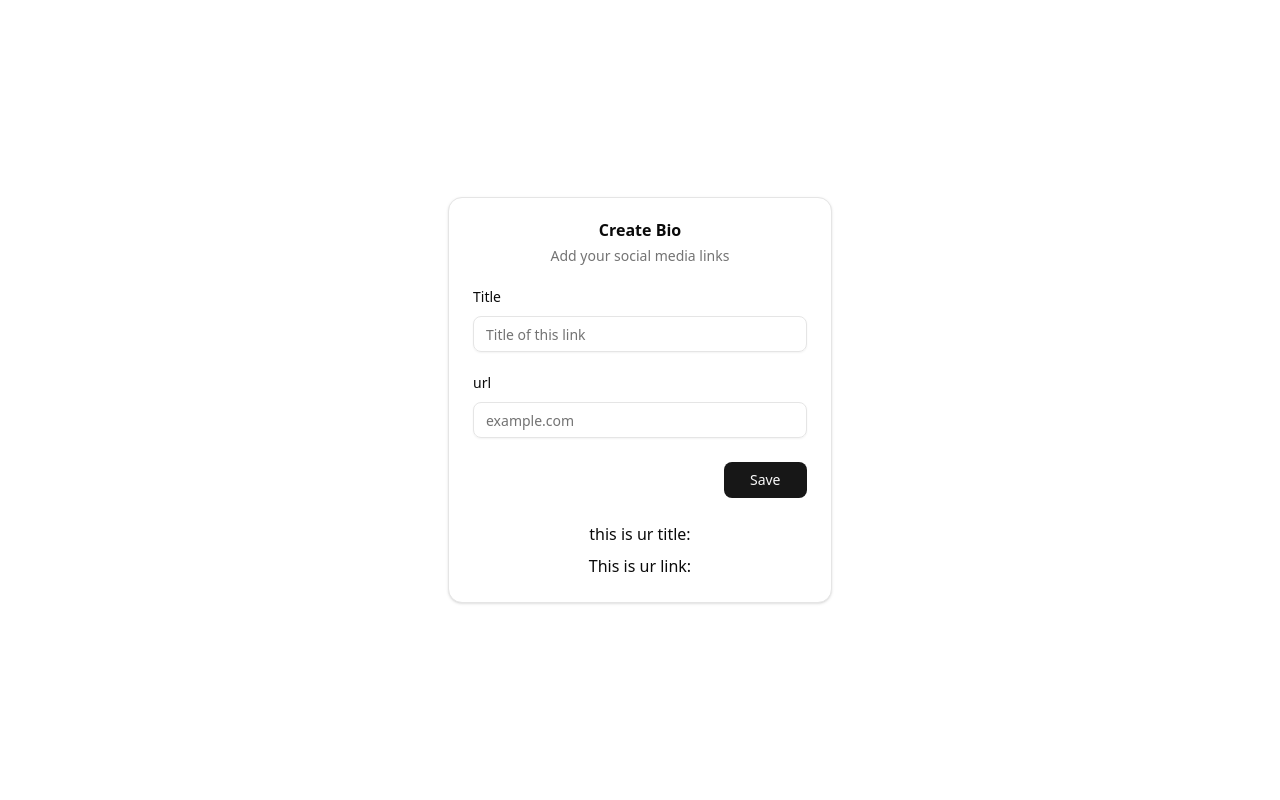
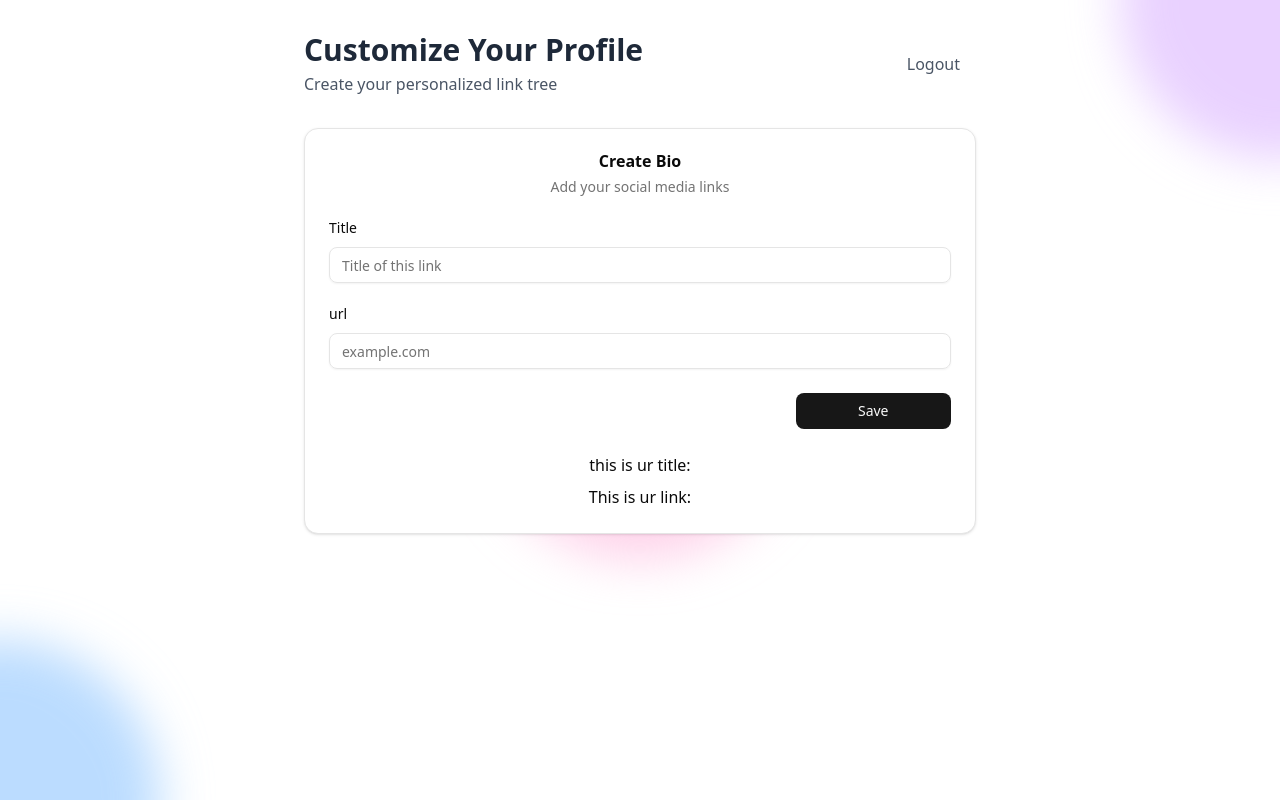
Before and after one commit to Puffssss1/BioTree, a Next.js app: page / in a window 1280 px wide. Built offline with nearby package versions, Linux system fonts and the light colour scheme.

Commit message:
added some design

```diff
--- a/app/login/page.tsx
+++ b/app/login/page.tsx
@@ -2,13 +2,34 @@
 import { LoginForm } from "@/components/login-form";
 import { Signup } from "@/components/signup-form";
 import { useState } from "react";
+import { Mail, Lock, Eye, EyeOff, Link2, Sparkles } from "lucide-react";
 
 export default function Page() {
   const [isLogin, setIsLogin] = useState(true);
 
   return (
+    <div className="min-h-screen flex items-center justify-center px-4">
+      {/* Animated background elements */}
+      <div className="fixed inset-0 overflow-hidden pointer-events-none">
+        <div className="absolute -top-40 -right-40 w-80 h-80 bg-purple-300 rounded-full mix-blend-multiply filter blur-xl opacity-70 animate-pulse"></div>
+        <div className="absolute -bottom-40 -left-40 w-80 h-80 bg-blue-300 rounded-full mix-blend-multiply filter blur-xl opacity-70 animate-pulse delay-1000"></div>
+        <div className="absolute top-1/2 left-1/2 transform -translate-x-1/2 -translate-y-1/2 w-80 h-80 bg-pink-300 rounded-full mix-blend-multiply filter blur-xl opacity-70 animate-pulse delay-500"></div>
+      </div>
+      <div className="relative z-10 w-full max-w-md">
         <div className="flex min-h-svh w-full items-center justify-center p-6 md:p-10">
           <div className="w-full max-w-sm">
+            {/* Header */}
+            <div className="text-center mb-8">
+              <div className="inline-flex items-center justify-center w-16 h-16 bg-gradient-to-br from-purple-500 to-pink-500 rounded-2xl shadow-2xl mb-6">
+                <Link2 className="w-8 h-8 text-white" />
+              </div>
+              <h1 className="text-3xl font-bold text-gray-800 mb-2">
+                Welcome to BioTree
+              </h1>
+              <p>Create you Bio Link </p>
+            </div>
+
+            {/* Login */}
             {isLogin ? (
               <LoginForm setIsLogin={setIsLogin} />
             ) : (
@@ -16,5 +37,7 @@ export default function Page() {
             )}
           </div>
         </div>
+      </div>
+    </div>
   );
 }
--- a/app/page.tsx
+++ b/app/page.tsx
@@ -1,9 +1,36 @@
 import BioCard from "@/components/bio-card";
+import { Mail, Lock, Eye, EyeOff, Link2, Sparkles } from "lucide-react";
 
 export default function Home() {
   return (
-    <div className="flex min-h-svh w-full items-center justify-center p-6 md:p-10">
-      <div className="w-full max-w-sm">
+    <div className="min-h-screen py-8 px-4">
+      {/* Animated background elements */}
+      <div className="fixed inset-0 overflow-hidden pointer-events-none">
+        <div className="absolute -top-40 -right-40 w-80 h-80 bg-purple-300 rounded-full mix-blend-multiply filter blur-xl opacity-70 animate-pulse"></div>
+        <div className="absolute -bottom-40 -left-40 w-80 h-80 bg-blue-300 rounded-full mix-blend-multiply filter blur-xl opacity-70 animate-pulse delay-1000"></div>
+        <div className="absolute top-1/2 left-1/2 transform -translate-x-1/2 -translate-y-1/2 w-80 h-80 bg-pink-300 rounded-full mix-blend-multiply filter blur-xl opacity-70 animate-pulse delay-500"></div>
+      </div>
+      <div className="relative z-10 max-w-2xl mx-auto">
+        {/* Header */}
+        <div className="flex items-center justify-between mb-8">
+          <div>
+            <h1 className="text-3xl font-bold text-gray-800">
+              Customize Your Profile
+            </h1>
+            <p className="text-gray-600 mt-1">
+              Create your personalized link tree
+            </p>
+          </div>
+          <button
+            // onClick={onLogout}
+            className="flex items-center space-x-2 px-4 py-2 text-gray-600 hover:text-gray-800 transition-colors"
+          >
+            {/* <LogOut className="w-4 h-4" /> */}
+            <span>Logout</span>
+          </button>
+        </div>
+
+        {/* Bio Card */}
         <BioCard />
       </div>
     </div>
--- a/app/signup/page.tsx
+++ /dev/null
@@ -1,12 +0,0 @@
-import { Signup } from "@/components/signup-form";
-import React from "react";
-
-function signup() {
-  return (
-    <div className="flex min-h-svh w-full items-center justify-center p-6 md:p-10">
-      <div className="w-full max-w-sm">{/* <Signup /> */}</div>
-    </div>
-  );
-}
-
-export default signup;
```
Also changed, not shown: 1 other file (tests, documents, lock files or other folders). Lines whose indentation alone changed are shown as unchanged.
